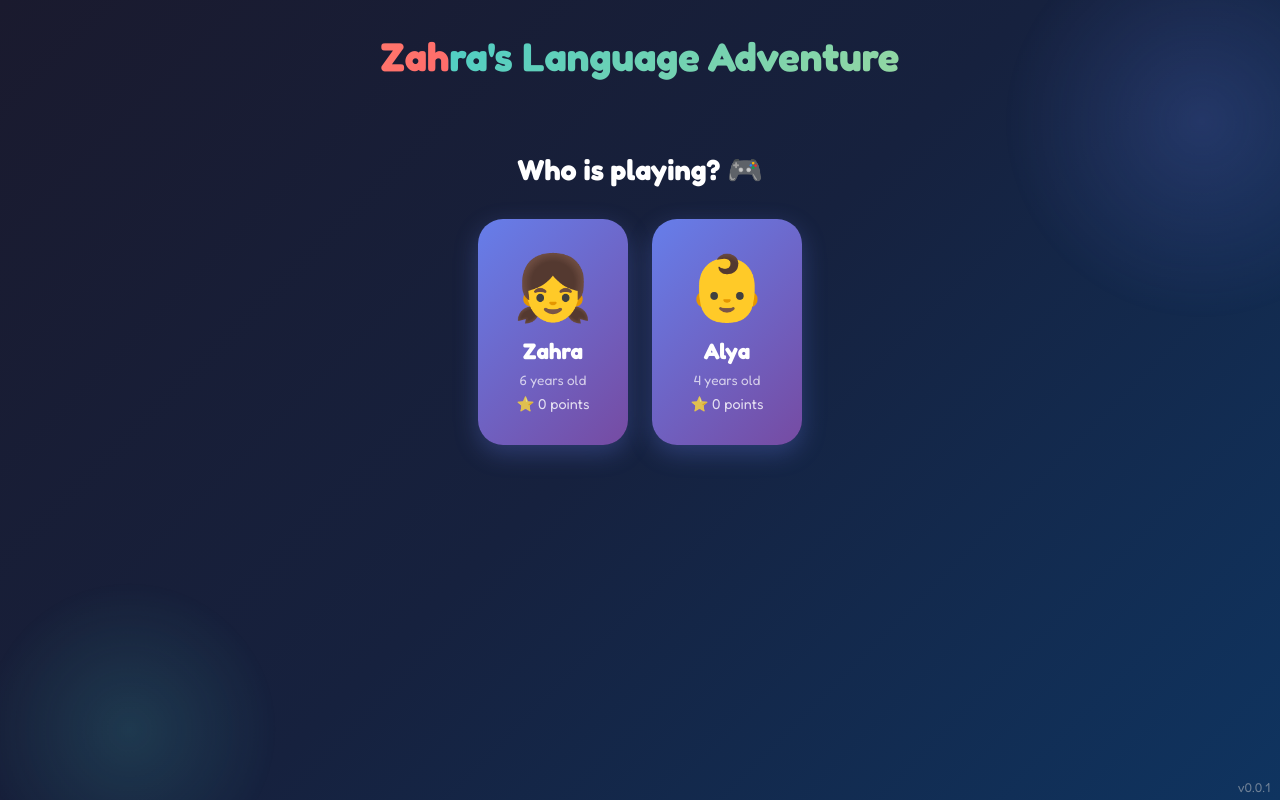
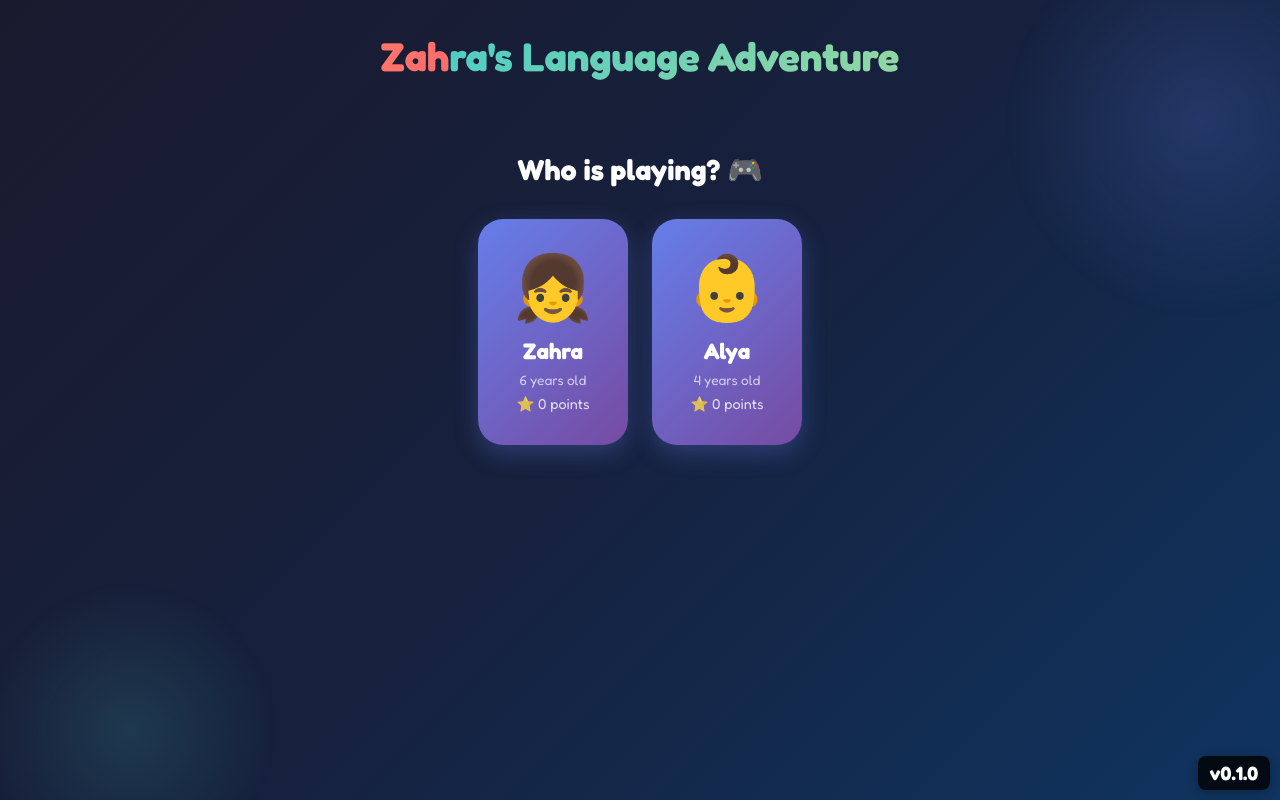
Before and after one commit to mdwala/zahra-verbs, a React (Vite) app: page / in a window 1280 px wide. Built offline with nearby package versions, Linux system fonts and the light colour scheme.

Commit message:
v0.1.0: Max volume and visible version

```diff
--- a/package.json
+++ b/package.json
@@ -1,7 +1,7 @@
 {
   "name": "zahra-verbs",
   "private": true,
-  "version": "0.0.1",
+  "version": "0.1.0",
   "type": "module",
   "scripts": {
     "dev": "vite",
--- a/src/App.jsx
+++ b/src/App.jsx
@@ -242,11 +242,18 @@ function App() {
       )}
       <footer style={{
         position: 'fixed',
-        bottom: 5,
+        bottom: 10,
         right: 10,
-        fontSize: '0.8rem',
-        opacity: 0.5,
-        color: '#ccc'
+        fontSize: '1.2rem',
+        fontWeight: 'bold',
+        opacity: 1,
+        color: '#fff',
+        backgroundColor: 'rgba(0, 0, 0, 0.8)',
+        padding: '5px 12px',
+        borderRadius: '8px',
+        zIndex: 9999,
+        pointerEvents: 'none',
+        boxShadow: '0 2px 10px rgba(0,0,0,0.3)'
       }}>
         v{version}
       </footer>
```
Also changed, not shown: 2 other files (tests, documents, lock files or other folders).
